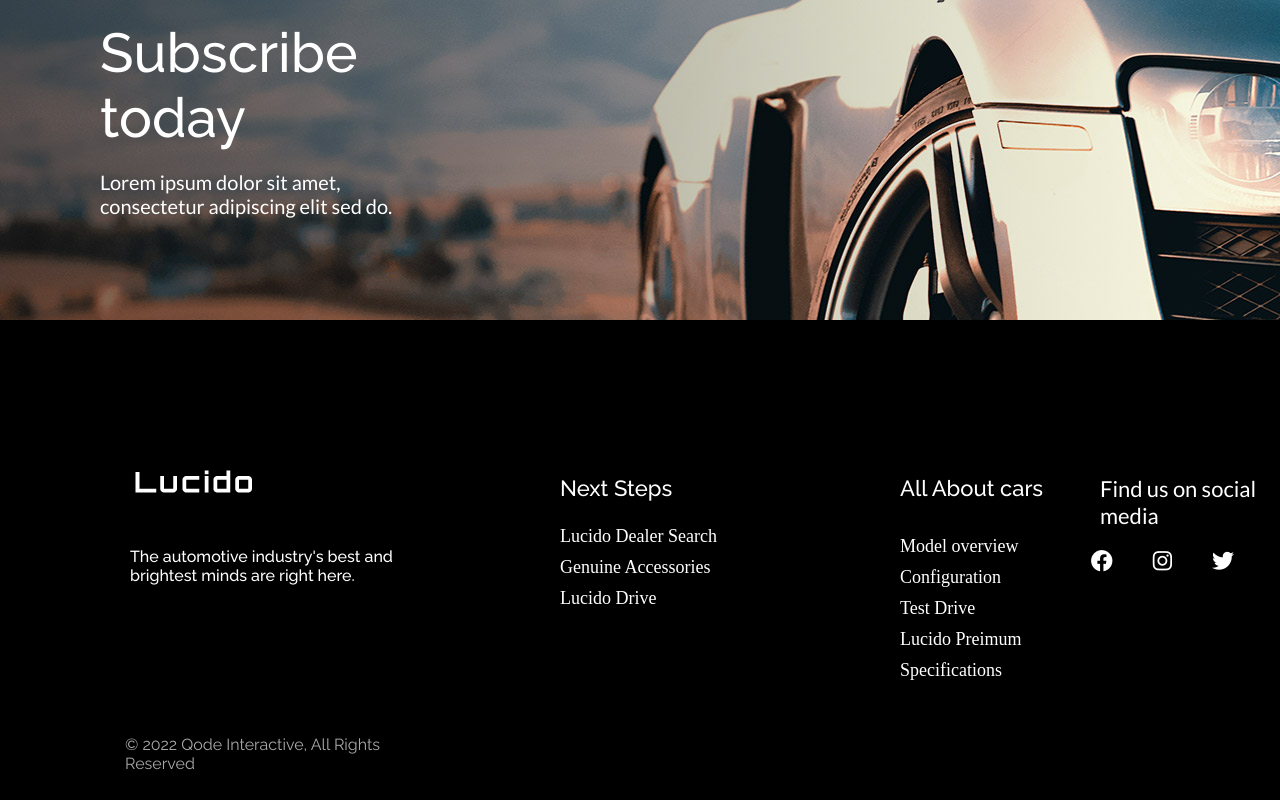
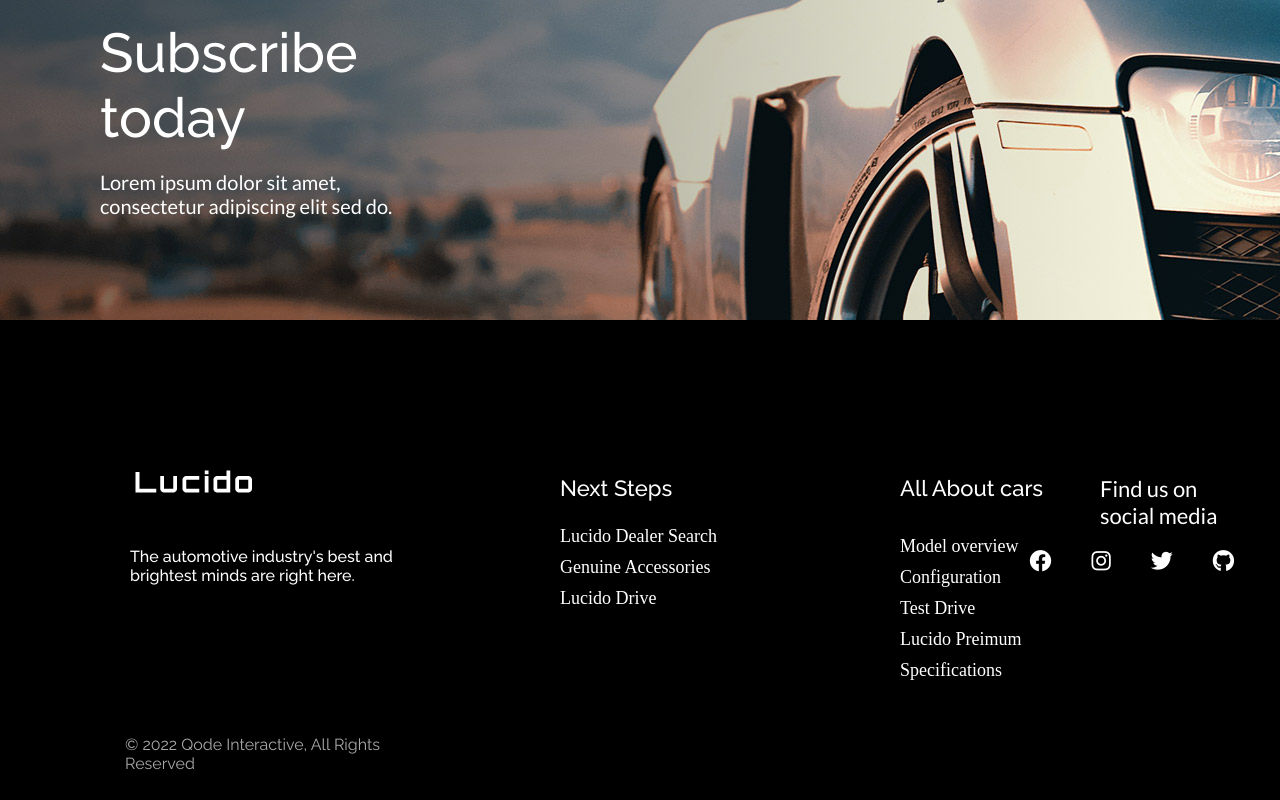
Before and after one commit to FurkanTurk13/Final-Project, a plain HTML site: page index.html in a window 1280 px wide. Shown: the part 10241-11041 px from the top of the page. Drawn offline with nearby package versions, Linux system fonts and the light colour scheme.

Commit message:
New icon added

```diff
--- a/index.html
+++ b/index.html
@@ -350,6 +350,7 @@
           <i class="fa-brands fa-facebook" style="color: #ffffff;"></i>
           <i class="fa-brands fa-instagram" style="color: #ffffff;"></i>
           <i class="fa-brands fa-twitter" style="color: #ffffff;"></i>
+          <a target="_blank"  href="https://github.com/FurkanTurk13/Final-Project  "><i style="color: white;"  class="fa-brands fa-github"></i></a>
         </div>
 
 
```
